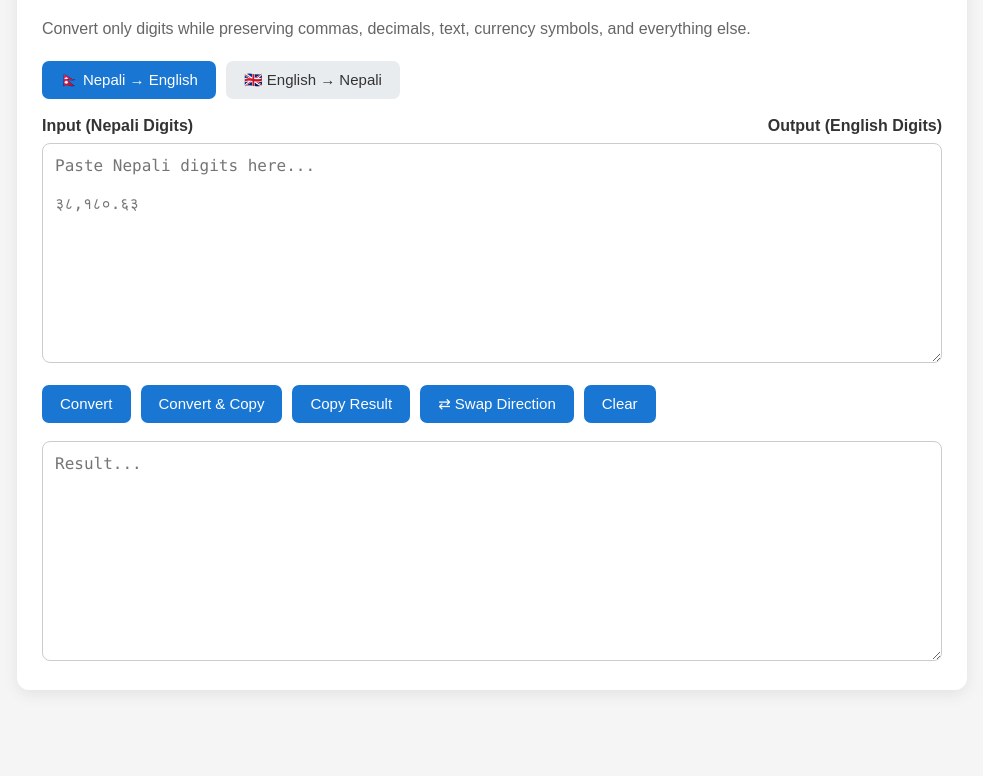
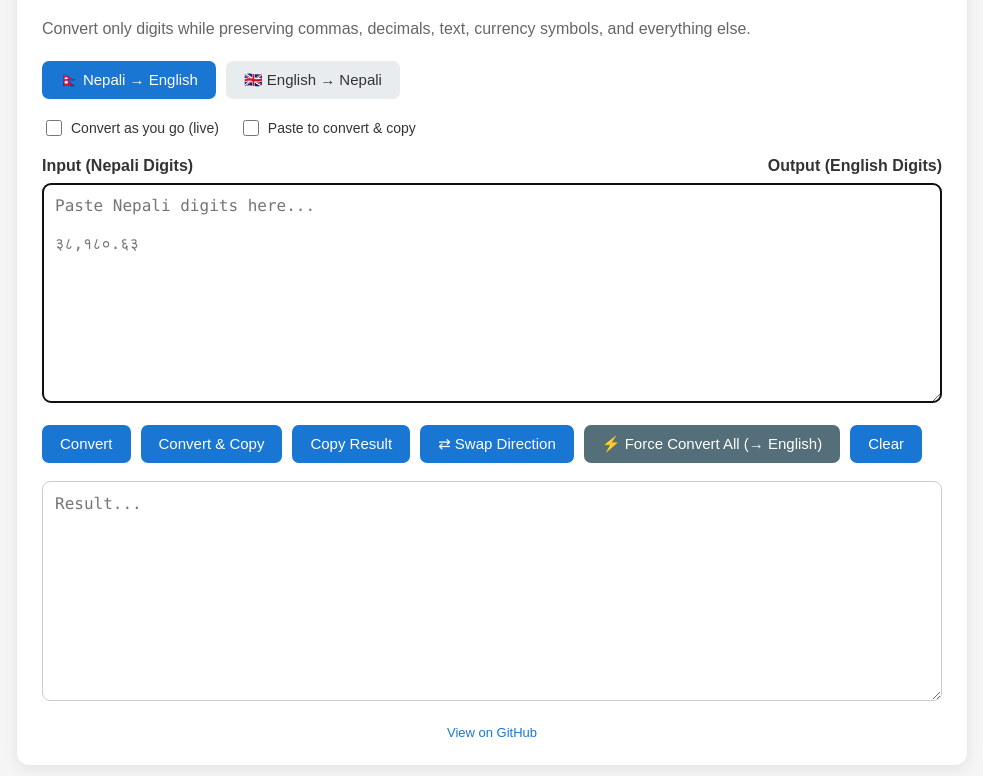
Before and after one commit to ankit-231/unicode-digit-to-english, a plain HTML site: page index.html in a window 1280 px wide. Shown: the part 96-872 px from the top of the page, without its empty margins (148-1131 px from the left). Before the commit the page ends 826 px from the top, so only its background shows below. Drawn offline with Linux system fonts and the light colour scheme.

Commit message:
Feat: add conversion modes like convert as you go and paste to copy

```diff
--- a/index.html
+++ b/index.html
@@ -64,6 +64,28 @@
       opacity: .9;
     }
 
+    .toggles {
+      display: flex;
+      gap: 20px;
+      flex-wrap: wrap;
+      margin-bottom: 18px;
+      font-size: 14px;
+    }
+
+    .toggle-label {
+      display: flex;
+      align-items: center;
+      gap: 6px;
+      cursor: pointer;
+      user-select: none;
+    }
+
+    .toggle-label input {
+      width: 16px;
+      height: 16px;
+      cursor: pointer;
+    }
+
     textarea {
       width: 100%;
       height: 220px;
@@ -97,6 +119,14 @@
       background: #125ca3;
     }
 
+    button.action.secondary {
+      background: #546e7a;
+    }
+
+    button.action.secondary:hover {
+      background: #3e5259;
+    }
+
     .toast {
       position: fixed;
       bottom: 25px;
@@ -123,6 +153,22 @@
       justify-content: space-between;
       margin-bottom: 8px;
       font-weight: bold;
+    }
+
+    footer {
+      margin-top: 20px;
+      font-size: 13px;
+      color: #888;
+      text-align: center;
+    }
+
+    footer a {
+      color: #1976d2;
+      text-decoration: none;
+    }
+
+    footer a:hover {
+      text-decoration: underline;
     }
 
     @media(max-width:600px) {
@@ -162,6 +208,17 @@
       </button>
     </div>
 
+    <div class="toggles">
+      <label class="toggle-label">
+        <input type="checkbox" id="liveToggle" onchange="onLiveToggleChange()">
+        Convert as you go (live)
+      </label>
+      <label class="toggle-label">
+        <input type="checkbox" id="pasteToggle" onchange="onPasteToggleChange()">
+        Paste to convert &amp; copy
+      </label>
+    </div>
+
     <div class="labels">
       <span id="inputLabel">Input (Nepali Digits)</span>
       <span id="outputLabel">Output (English Digits)</span>
@@ -174,10 +231,17 @@
       <button class="action" onclick="convertAndCopy()">Convert & Copy</button>
       <button class="action" onclick="copyResult()">Copy Result</button>
       <button class="action" onclick="swapMode()">⇄ Swap Direction</button>
+      <button class="action secondary" onclick="forceConvertAll()">⚡ Force Convert All (→ English)</button>
       <button class="action" onclick="clearAll()">Clear</button>
     </div>
 
     <textarea id="output" placeholder="Result..." readonly></textarea>
+
+    <footer>
+      <a href="https://github.com/ankit-231/unicode-digit-to-english" target="_blank" rel="noopener noreferrer">
+        View on GitHub
+      </a>
+    </footer>
 
   </div>
 
@@ -185,6 +249,7 @@
 
   <script>
     let mode = "ne-en";
+    const STORAGE_KEY = "digitConverterState";
 
     const neToEn = {
       '०': '0',
@@ -212,7 +277,7 @@
       '9': '९'
     };
 
-    function setMode(newMode) {
+    function setMode(newMode, opts = {}) {
       mode = newMode;
 
       document.getElementById("neToEnBtn").classList.toggle("active", mode === "ne-en");
@@ -228,7 +293,11 @@
         input.placeholder = "Paste English digits here...\n\n38,180.63";
       }
 
-      output.value = "";
+      if (!opts.preserveOutput) {
+        output.value = "";
+      }
+
+      saveState();
     }
 
     function swapMode() {
@@ -251,6 +320,19 @@
       }
 
       output.value = result;
+      saveState();
+      return result;
+    }
+
+    function forceConvertAll() {
+      // Normalizes every digit in the text to English digits,
+      // regardless of the currently selected mode.
+      const text = input.value;
+      const result = text.replace(/[०-९]/g, d => neToEn[d]);
+
+      output.value = result;
+      showToast("Force converted all digits to English");
+      saveState();
     }
 
     function showToast(message, color = "#2e7d32") {
@@ -294,9 +376,77 @@
       input.value = "";
       output.value = "";
       input.focus();
+      saveState();
     }
 
-    setMode("ne-en");
+    // ---- Live "convert as you go" mode ----
+    function onLiveToggleChange() {
+      saveState();
+    }
+
+    // ---- "Paste to convert & copy" mode ----
+    function onPasteToggleChange() {
+      saveState();
+    }
+
+    function handleInputEvent() {
+      if (document.getElementById("liveToggle").checked) {
+        convert();
+      } else {
+        saveState();
+      }
+    }
+
+    function handlePasteEvent() {
+      if (document.getElementById("pasteToggle").checked) {
+        // wait for the pasted content to actually land in the textarea
+        setTimeout(() => {
+          convertAndCopy();
+        }, 0);
+      }
+    }
+
+    // ---- sessionStorage persistence ----
+    function saveState() {
+      try {
+        const state = {
+          mode,
+          liveMode: document.getElementById("liveToggle").checked,
+          pasteMode: document.getElementById("pasteToggle").checked,
+          inputText: input.value,
+          outputText: output.value
+        };
+        sessionStorage.setItem(STORAGE_KEY, JSON.stringify(state));
+      } catch (e) {
+        // sessionStorage unavailable (e.g. private browsing) - fail silently
+      }
+    }
+
+    function restoreState() {
+      let state = null;
+      try {
+        const raw = sessionStorage.getItem(STORAGE_KEY);
+        if (raw) state = JSON.parse(raw);
+      } catch (e) {
+        state = null;
+      }
+
+      if (state) {
+        setMode(state.mode || "ne-en", { preserveOutput: true });
+        document.getElementById("liveToggle").checked = !!state.liveMode;
+        document.getElementById("pasteToggle").checked = !!state.pasteMode;
+        input.value = state.inputText || "";
+        output.value = state.outputText || "";
+      } else {
+        setMode("ne-en");
+      }
+    }
+
+    input.addEventListener("input", handleInputEvent);
+    input.addEventListener("paste", handlePasteEvent);
+
+    restoreState();
+    input.focus();
   </script>
 
 </body>
```
